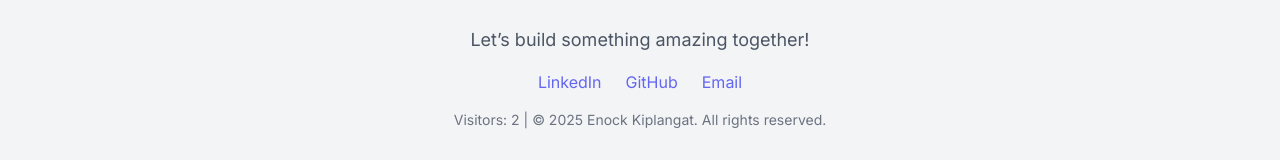
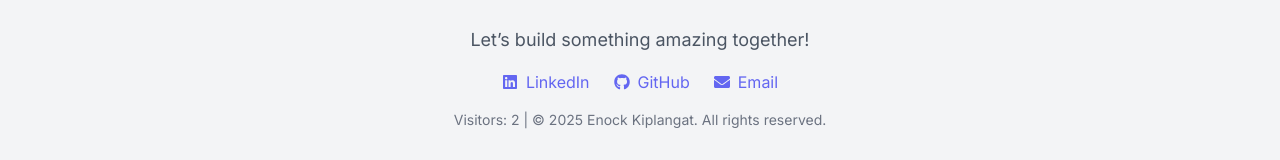
Before and after one commit to enock-sk/2025portfolio_website, a React (Create React App) app: page / in a window 1280 px wide. Shown: the part 3991-4151 px from the top of the page. Built offline with nearby package versions, Linux system fonts and the light colour scheme.

Commit message:
footer icons

```diff
--- a/src/components/Footer.js
+++ b/src/components/Footer.js
@@ -1,8 +1,10 @@
 import { motion } from 'framer-motion';
 import { useState, useEffect } from 'react';
+import { FaLinkedin, FaGithub, FaEnvelope } from 'react-icons/fa';
 
 export default function Footer() {
   const [visitorCount, setVisitorCount] = useState(0);
+  const currentYear = new Date().getFullYear();
 
   useEffect(() => {
     const storedCount = parseInt(localStorage.getItem('visitorCount') || '0', 10);
@@ -26,33 +28,39 @@ export default function Footer() {
           </p>
           <div className="flex justify-center space-x-6">
             <motion.a
-              href="https://linkedin.com/in/enock-kiplangat"
+              href="https://linkedin.com/in/enock-kiplangat-297a6635b?"
               target="_blank"
               rel="noopener noreferrer"
-              whileHover={{ scale: 1.2 }}
-              className="text-indigo-400 dark:text-indigo-500 hover:text-indigo-300 dark:hover:text-indigo-400"
+              whileHover={{ scale: 1.2, originX: 0.5 }}
+              aria-label="LinkedIn Profile"
+              className="flex items-center space-x-2 text-indigo-400 dark:text-indigo-500 hover:text-indigo-300 dark:hover:text-indigo-400"
             >
-              LinkedIn
+              <FaLinkedin />
+              <span>LinkedIn</span>
             </motion.a>
             <motion.a
-              href="https://github.com/enock-kiplangat"
+              href="https://github.com/enock-sk"
               target="_blank"
               rel="noopener noreferrer"
-              whileHover={{ scale: 1.2 }}
-              className="text-indigo-400 dark:text-indigo-500 hover:text-indigo-300 dark:hover:text-indigo-400"
+              whileHover={{ scale: 1.2, originX: 0.5 }}
+              aria-label="GitHub Profile"
+              className="flex items-center space-x-2 text-indigo-400 dark:text-indigo-500 hover:text-indigo-300 dark:hover:text-indigo-400"
             >
-              GitHub
+              <FaGithub />
+              <span>GitHub</span>
             </motion.a>
             <motion.a
-              href="mailto:enock@example.com"
-              whileHover={{ scale: 1.2 }}
-              className="text-indigo-400 dark:text-indigo-500 hover:text-indigo-300 dark:hover:text-indigo-400"
+              href="mailto:ekiplangat64@gmail.com"
+              whileHover={{ scale: 1.2, originX: 0.5 }}
+              aria-label="Send Email"
+              className="flex items-center space-x-2 text-indigo-400 dark:text-indigo-500 hover:text-indigo-300 dark:hover:text-indigo-400"
             >
-              Email
+              <FaEnvelope />
+              <span>Email</span>
             </motion.a>
           </div>
           <p className="text-gray-400 dark:text-gray-500 text-sm">
-            Visitors: {visitorCount} | © 2025 Enock Kiplangat. All rights reserved.
+            Visitors: {visitorCount} | © {currentYear} Enock Kiplangat. All rights reserved.
           </p>
         </motion.div>
       </div>
```
